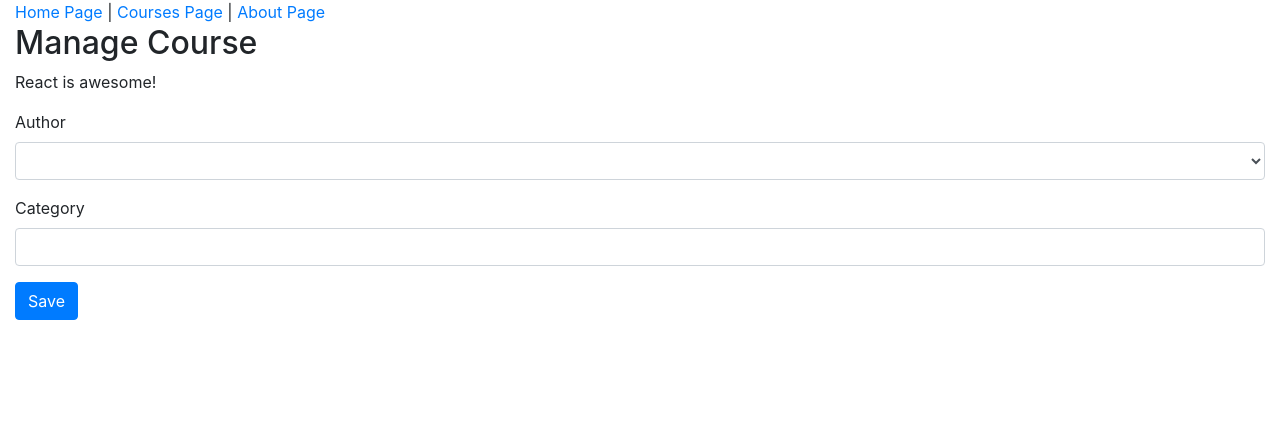
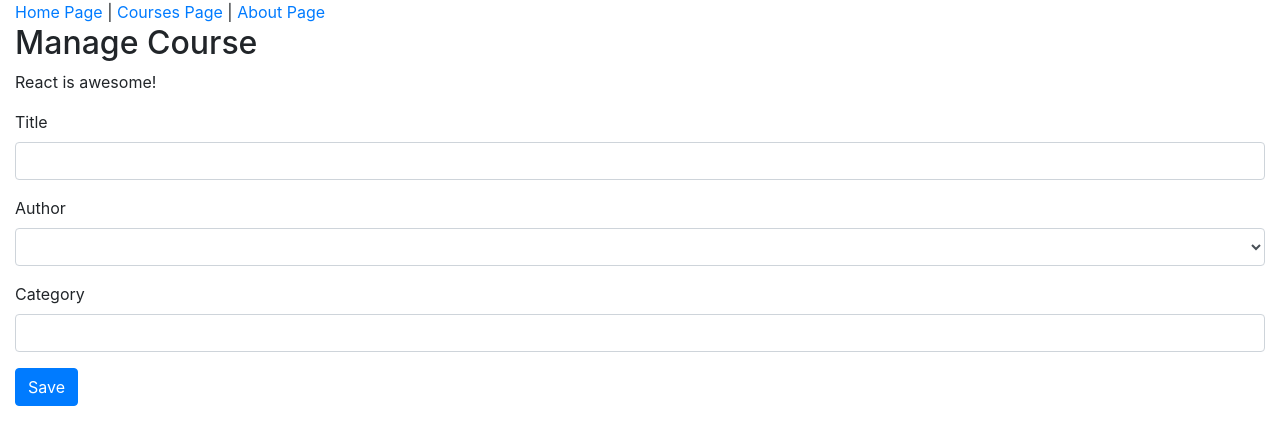
Before and after one commit to meganmuirhead/react-2020, a React (Create React App) app: page /course/1 in a window 1280 px wide. Shown: the top 444 px of the page. Built offline with nearby package versions, Linux system fonts and the light colour scheme; no server answers.

Commit message:
made reuseable text input component

```diff
--- a/src/components/CourseForm.js
+++ b/src/components/CourseForm.js
@@ -1,10 +1,17 @@
 import React from "react";
+import TextInput from "./common/TextInput";
 
 function CourseForm(props) {
 
     return (
         <form>
-
+            <TextInput
+                    id="title"
+                    label="Title"
+                    onChange={props.onChange}
+                    name="title"
+                    value={props.course.title}
+            />
 
             <div className="form-group">
                 <label htmlFor="author">Author</label>
@@ -23,19 +30,15 @@ function CourseForm(props) {
                 </div>
             </div>
 
-            <div className="form-group">
-                <label htmlFor="category">Category</label>
-                <div className="field">
-                    <input
-                        type="text"
+
+                    <TextInput
                         id="category"
+                        label="Category"
                         name="category"
                         onChange={props.onChange}
-                        className="form-control"
                         value={props.course.category}
                     />
-                </div>
-            </div>
+
 
             <input type="submit" value="Save" className="btn btn-primary"/>
         </form>
--- a/src/components/common/TextInput.js
+++ b/src/components/common/TextInput.js
@@ -3,7 +3,7 @@ import PropTypes from "prop-types";
 
 function TextInput(props) {
 let wrapperClass = 'form-group';
-if(props.error && props.error.length > 1) {
+if(props.error.length > 0) {
     wrapperClass += " has-error"
 }
     return (
```
Also changed, not shown: 1 other file (tests, documents, lock files or other folders).
